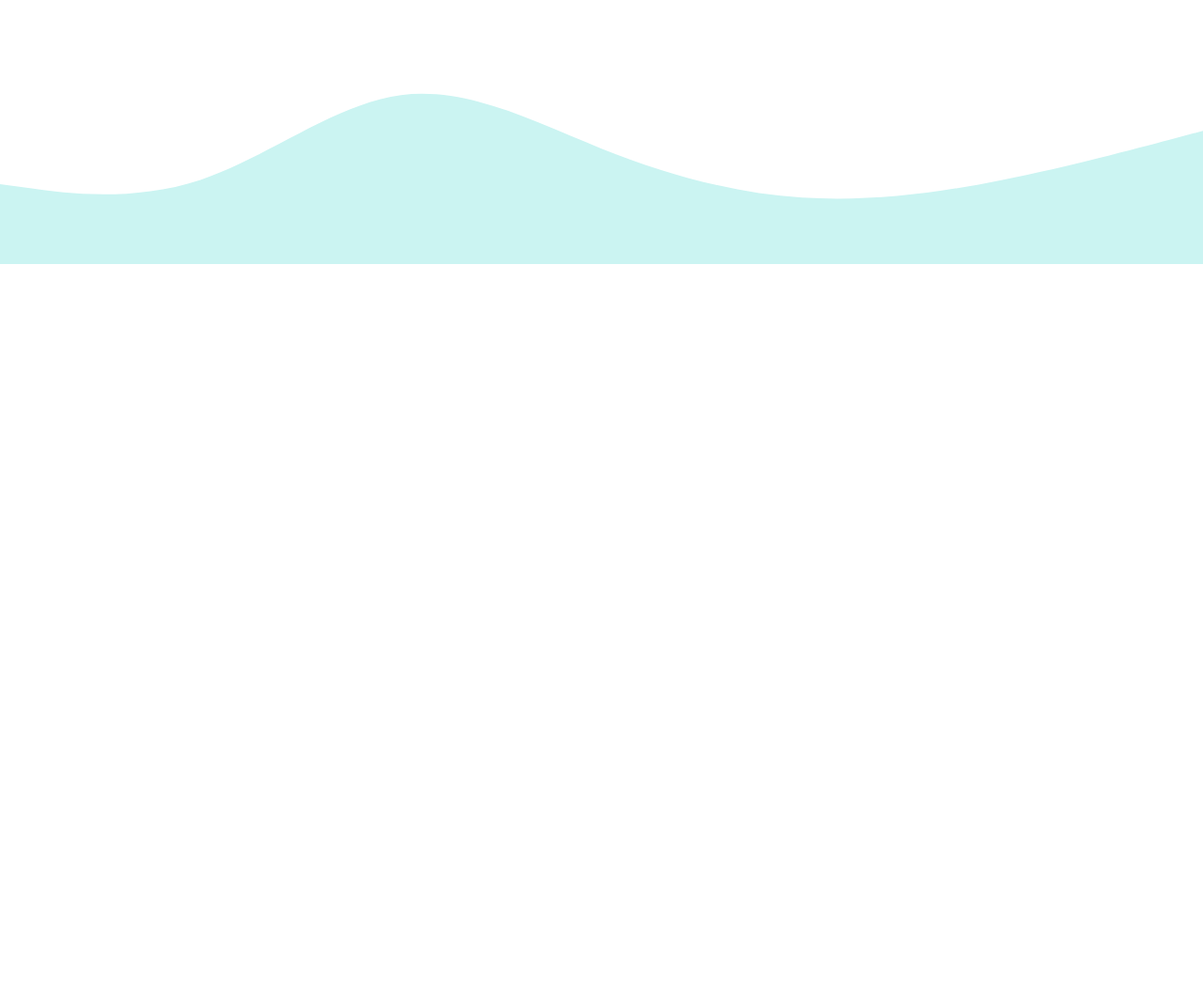
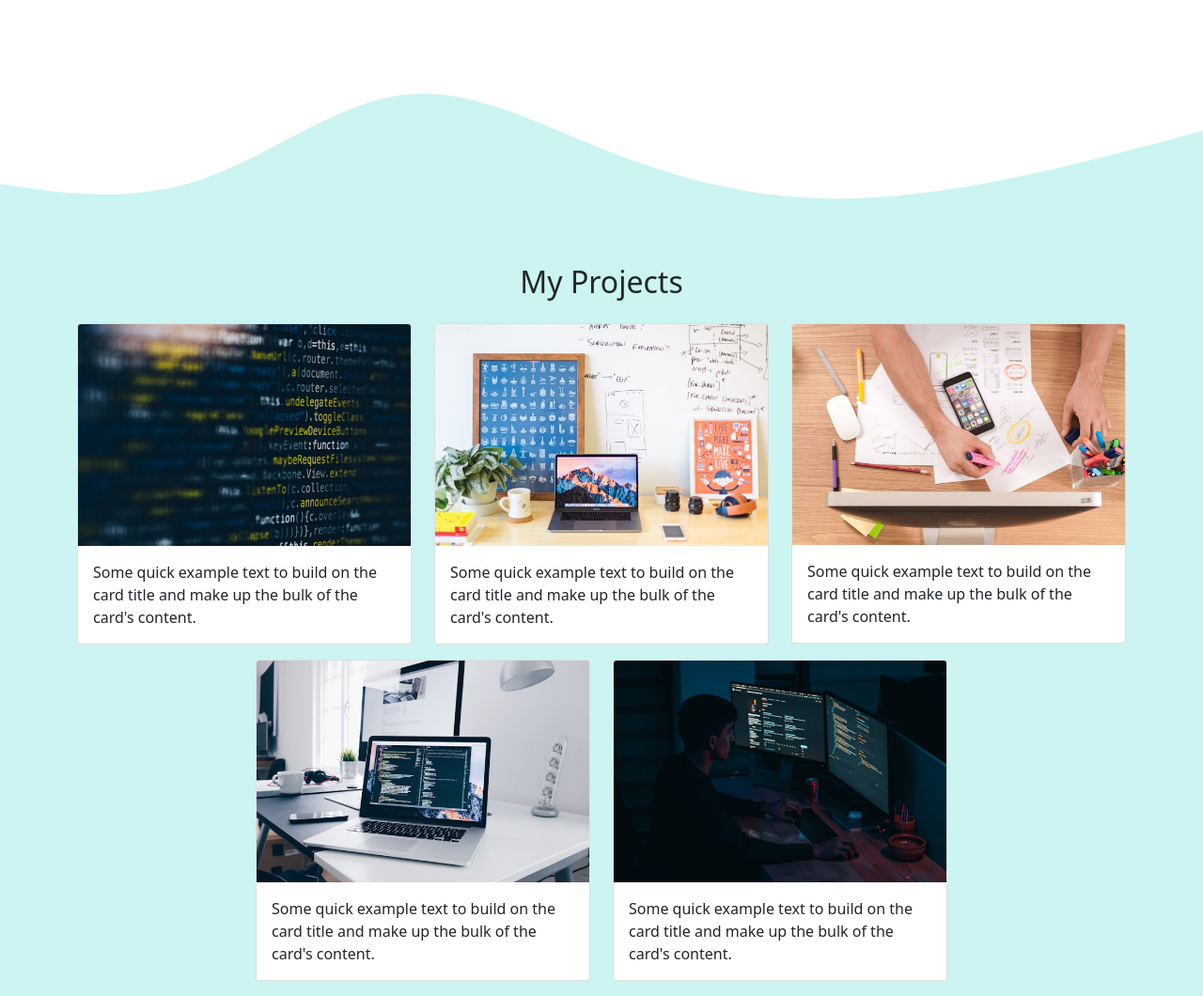
Before and after one commit to widycoy/portfolio-bootstrap5-widy, a plain HTML site: page index.html in a window 1280 px wide. Shown: the part 1431-2491 px from the top of the page at 94% size. Before the commit the page ends 1712 px from the top, so only its background shows below. Drawn offline with nearby package versions, Linux system fonts and the light colour scheme.

Commit message:
menambahkan img file project, dan content project

```diff
--- a/index.html
+++ b/index.html
@@ -190,6 +190,95 @@
     </section>
     <!-- Akhir About -->
 
+    <!-- Project -->
+    <section id="projects">
+      <div class="container">
+        <div class="row text-center mb-3">
+          <div class="col">
+            <h2>My Projects</h2>
+          </div>
+        </div>
+        <div class="row justify-content-center">
+          <div class="col-md-4 mb-3">
+            <div class="card">
+              <img
+                src="img/projects/1.jpg"
+                class="card-img-top"
+                alt="Project 1"
+              />
+              <div class="card-body">
+                <p class="card-text">
+                  Some quick example text to build on the card title and make up
+                  the bulk of the card's content.
+                </p>
+              </div>
+            </div>
+          </div>
+          <div class="col-md-4 mb-3">
+            <div class="card">
+              <img
+                src="img/projects/2.jpg"
+                class="card-img-top"
+                alt="Project 2"
+              />
+              <div class="card-body">
+                <p class="card-text">
+                  Some quick example text to build on the card title and make up
+                  the bulk of the card's content.
+                </p>
+              </div>
+            </div>
+          </div>
+          <div class="col-md-4 mb-3">
+            <div class="card">
+              <img
+                src="img/projects/3.jpg"
+                class="card-img-top"
+                alt="Project 3"
+              />
+              <div class="card-body">
+                <p class="card-text">
+                  Some quick example text to build on the card title and make up
+                  the bulk of the card's content.
+                </p>
+              </div>
+            </div>
+          </div>
+          <div class="col-md-4 mb-3">
+            <div class="card">
+              <img
+                src="img/projects/4.jpg"
+                class="card-img-top"
+                alt="Project 4"
+              />
+              <div class="card-body">
+                <p class="card-text">
+                  Some quick example text to build on the card title and make up
+                  the bulk of the card's content.
+                </p>
+              </div>
+            </div>
+          </div>
+          <div class="col-md-4 mb-3">
+            <div class="card">
+              <img
+                src="img/projects/5.jpg"
+                class="card-img-top"
+                alt="Project 5"
+              />
+              <div class="card-body">
+                <p class="card-text">
+                  Some quick example text to build on the card title and make up
+                  the bulk of the card's content.
+                </p>
+              </div>
+            </div>
+          </div>
+        </div>
+      </div>
+    </section>
+    <!-- Akhir Project -->
+
     <script
       src="https://cdn.jsdelivr.net/npm/bootstrap@5.0.2/dist/js/bootstrap.bundle.min.js"
       integrity="sha384-MrcW6ZMFYlzcLA8Nl+NtUVF0sA7MsXsP1UyJoMp4YLEuNSfAP+JcXn/tWtIaxVXM"
--- a/style.css
+++ b/style.css
@@ -2,3 +2,7 @@
   padding-top: 2rem;
   background-color: #cbf4f2;
 }
+
+#projects {
+  background-color: #cbf4f2;
+}
```
Also changed, not shown: img/projects/1.jpg (added), img/projects/2.jpg (added), img/projects/3.jpg (added), img/projects/4.jpg (added), img/projects/5.jpg (added).
